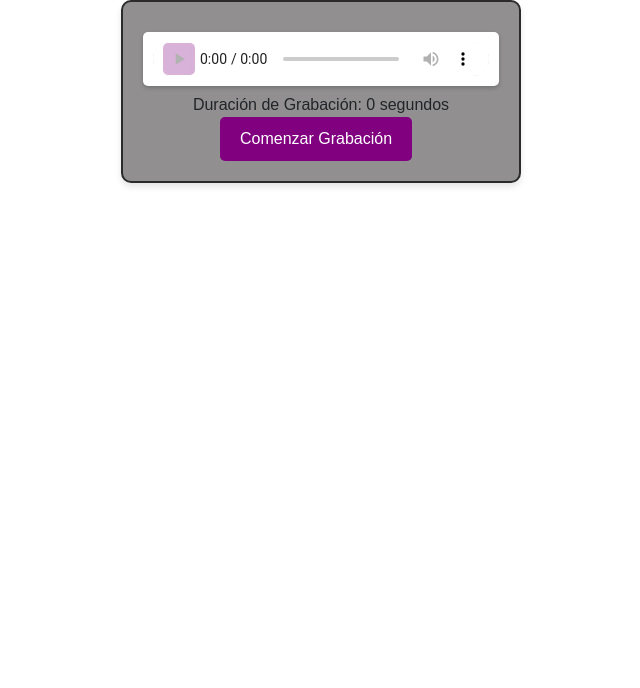
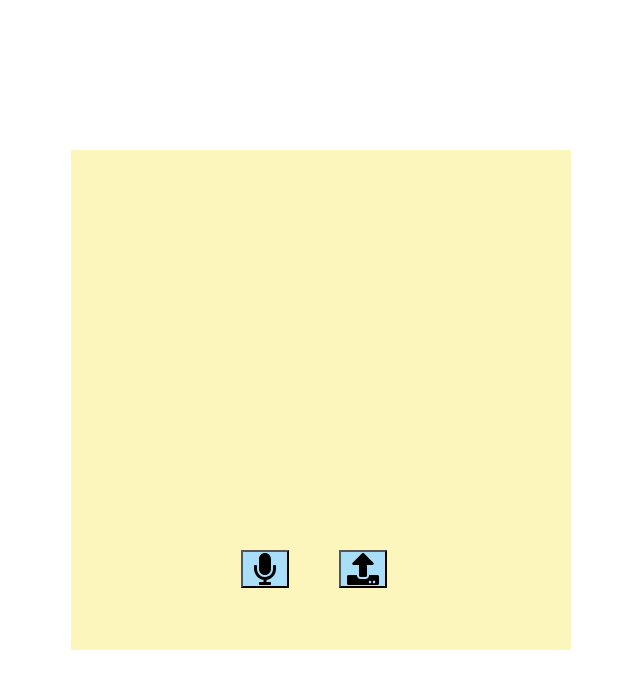
Before and after one commit to Funread/funread, a React (Create React App) app in the folder frontend/: page /demo/voice in a window 1280 px wide. Shown: the top 688 px of the page, without its empty margins (319-959 px from the left). Built offline with nearby package versions, Linux system fonts and the light colour scheme.

Commit message:
update voice
update

```diff
--- a/frontend/package.json
+++ b/frontend/package.json
@@ -29,7 +29,9 @@
     "react-dnd-touch-backend": "^16.0.1",
     "react-dom": "^18.2.0",
     "react-grid-layout": "^1.4.2",
+    "react-icons": "^4.11.0",
     "react-jigsaw-puzzle": "^1.0.4",
+    "react-modal": "^3.16.1",
     "react-redux": "^8.1.3",
     "react-responsive-pagination": "^2.2.3",
     "react-router-dom": "^6.4.1",
--- a/frontend/src/Components/Shared/Templates/Widgets/VoiceRecorder/Voicerecorder.jsx
+++ b/frontend/src/Components/Shared/Templates/Widgets/VoiceRecorder/Voicerecorder.jsx
@@ -1,5 +1,7 @@
 import React, { useState, useRef } from 'react';
+import Modal from 'react-modal';
 import './voice.css';
+import { FaMicrophone,FaUpload  } from 'react-icons/fa';
 
 function AudioRecorder() {
   const [recording, setRecording] = useState(false);
@@ -7,14 +9,30 @@ function AudioRecorder() {
   const mediaRecorder = useRef(null);
   const audioChunks = useRef([]);
   const audioElement = useRef(null);
-  const recordedAudio = useRef(null); // Variable para guardar la grabación
+  const recordedAudio = useRef(null);
+
+  const [modalIsOpen, setModalIsOpen] = useState(false);
+  const [uploadModalIsOpen, setUploadModalIsOpen] = useState(false);
+
+  const openModal = () => {
+    setModalIsOpen(true);
+  };
+
+  const openUploadModal = () => {
+    setUploadModalIsOpen(true);
+  };
+
+  const closeModal = () => {
+    setModalIsOpen(false);
+  };
+
+    const closeUploadModal = () => {
+    setUploadModalIsOpen(false);
+  };
 
   const startRecording = () => {
     audioChunks.current = [];
-    setTimer(0); // Reiniciar el temporizador
-    const timerInterval = setInterval(() => {
-      setTimer((prevTimer) => prevTimer + 1);
-    }, 1000);
+    setTimer(0);
 
     navigator.mediaDevices
       .getUserMedia({ audio: true })
@@ -32,25 +50,41 @@ function AudioRecorder() {
           const audioBlob = new Blob(audioChunks.current, { type: 'audio/wav' });
           const audioUrl = URL.createObjectURL(audioBlob);
           audioElement.current.src = audioUrl;
+          setRecording(false);
 
-          // Guardar el archivo de audio en la variable recordedAudio
+          // Aquí puedes guardar el archivo de audio si es necesario.
           recordedAudio.current = audioBlob;
-
-          localStorage.setItem('grabacion_de_audio', audioUrl);
         };
 
         mediaRecorder.current.start();
         setRecording(true);
+
+        // Iniciar el temporizador
+        const timerInterval = setInterval(() => {
+          setTimer((prevTimer) => prevTimer + 1);
+        }, 1000);
       })
       .catch((error) => console.error('Error al acceder al micrófono:', error));
   };
 
   const stopRecording = () => {
-    mediaRecorder.current.stop();
-    setRecording(false);
+    if (mediaRecorder.current) {
+      mediaRecorder.current.stop();
+    }
   };
 
   return (
+
+  <div className='Principal'>
+
+    <div className='botones'>
+
+   <button onClick={openUploadModal}><FaMicrophone size={32} /> </button>
+    <Modal
+          isOpen={uploadModalIsOpen}
+          onRequestClose={closeUploadModal}
+          contentLabel=" Audio"
+    >
     <div className='audio-recorder-container'>
       <audio className='audio-recorder-audio' controls ref={audioElement}></audio>
       <div className='timer'>
@@ -59,7 +93,46 @@ function AudioRecorder() {
       <button className='audio-recorder-button' onClick={recording ? stopRecording : startRecording}>
         {recording ? 'Detener Grabación' : 'Comenzar Grabación'}
       </button>
+      <button onClick={closeUploadModal}>Cerrar</button>
+
     </div>
+
+
+    </Modal>
+
+     <button onClick={openModal}><FaUpload size={32}/></button>
+
+     <Modal
+     isOpen={modalIsOpen}
+     onRequestClose={closeModal}
+     contentLabel="Subir Audio"
+     className="Modal"
+   >
+     <div className='container'>
+       <h2>Subir Audio</h2>
+       <form>
+         <label>Subir archivo de audio:</label>
+         <input className='btn1' type="file" accept="audio/*" />
+
+         <label>O ingrese un enlace de YouTube:</label>
+         <input type="text" placeholder="Enlace de YouTube" />
+
+         <button type="submit">Subir</button>
+         <button onClick={closeModal}>Cerrar</button>
+       </form>
+     </div>
+   </Modal>
+
+   </div>
+
+   </div>
+
+
+
+
+
+
+
   );
 }
 
--- a/frontend/src/Components/Shared/Templates/Widgets/VoiceRecorder/voice.css
+++ b/frontend/src/Components/Shared/Templates/Widgets/VoiceRecorder/voice.css
@@ -1,30 +1,83 @@
 /* Estilos para el contenedor principal */
+
+
+.Principal {
+  background-color: #FCF6BD;
+  height: 500px;
+  width: 500px;
+  margin: 150px auto;
+
+}
+
+@media screen and (max-width: 515px) {
+  .Principal{
+  height: 400px;
+  width: 350px;
+  margin: 50% auto;
+ }
+}
+
+.Principal button
+{
+  background-color: #A9DEF9;
+  margin-top: 400px;
+  margin-left: 50px ;
+}
+
+
+.botones
+{
+  margin-left: 120px;
+}
+
+
+
+
+
+
+
+
+
+
+
+
+
+
+
+
+
+
+/* Grabadora de voz */
 .audio-recorder-container {
     border: 2px solid #2b2b2b; /* Borde gris oscuro */
     padding: 20px;
     border-radius: 10px;
     width: 400px;
     margin: 0 auto;
-    background-color: #918f8f; /* Fondo gris oscuro */
+    background-color: #FCF6BD; /* Fondo gris oscuro */
     text-align: center;
     font-family: Arial, sans-serif;
     box-shadow: 0 4px 6px rgba(0, 0, 0, 0.1); /* Sombra suave */
+    margin-top: 250px;
+
   }
 
   /* Estilos para el botón de inicio/detención de grabación */
-  .audio-recorder-button {
-    background-color: #800080; /* Morado oscuro */
-    color: white;
+  .audio-recorder-container button {
+    background-color: #A9DEF9;
+    color: black;
     padding: 10px 20px;
     border: none;
     border-radius: 5px;
     cursor: pointer;
     margin-right: 10px;
     transition: background-color 0.2s;
+
   }
 
-  .audio-recorder-button:hover {
-    background-color: #4b0082; /* Morado más claro al pasar el mouse */
+
+  .audio-recorder-container button:hover {
+    background-color: #D0F4DE; /* Morado más claro al pasar el mouse */
   }
 
   /* Estilos para el reproductor de audio */
@@ -56,13 +109,81 @@
 
   /* Cambiar el estilo del botón de reproducción */
   audio::-webkit-media-controls-play-button {
-    background-color: #800080; /* Morado oscuro */
+    background-color: #A9DEF9; /* Morado oscuro */
     border-radius: 5px;
   }
 
   /* Cambiar el estilo del botón de pausa */
   audio::-webkit-media-controls-pause-button {
-    background-color: #4b0082; /* Morado más claro */
+    background-color: #D0F4DE; /* Morado más claro */
 
     border-radius: 5px;
   }
+
+
+
+
+
+
+/* Estilos para el modal */
+
+.Modal {
+  width: 400px;
+  height: 400px;
+  background-color: #A9DEF9; /* Color de fondo rosa claro */
+  border-radius: 5px;
+  box-shadow: 0 0 10px rgba(0, 0, 0, 0.2);
+  text-align: center;
+  position: absolute;
+  top: 50%;
+  left: 50%;
+  transform: translate(-50%, -50%);
+  border: 2px solid #D0F4DE;
+}
+
+/* Resto de los estilos se mantienen igual */
+
+/* Estilos para el formulario y sus elementos */
+.Modal form {
+  margin-top: 5px;
+  display: flex;
+  flex-direction: column;
+  align-items: center;
+}
+
+/* Estilos para los botones */
+.Modal button {
+  padding: 10px 20px;
+  background-color: #D0F4DE; /* Color de fondo azul claro */
+  color: #2b2b2b; /* Color de texto blanco */
+  border: none;
+  border-radius: 5px;
+  margin-top: 12px;
+  transition: background-color 0.3s;
+  width: auto; /* Ajusta el ancho al 100% del modal */
+}
+
+/* Estilos para los botones al pasar el mouse */
+.Modal button:hover {
+  background-color: #FCF6BD; /* Color de fondo verde claro al pasar el mouse */
+}
+
+/* Estilos para el enlace de YouTube */
+.Modal input[type="text"] {
+  width: 100%;
+  padding: 5px;
+  border: 1px solid #ccc;
+  border-radius: 5px;
+}
+
+.container {
+  margin-top: 35px;
+}
+
+/* Estilos responsivos */
+@media screen and (max-width: 400px) {
+  .Modal {
+    width: 90%;
+    height: auto;
+  }
+}
```
Also changed, not shown: 1 other file (tests, documents, lock files or other folders).
